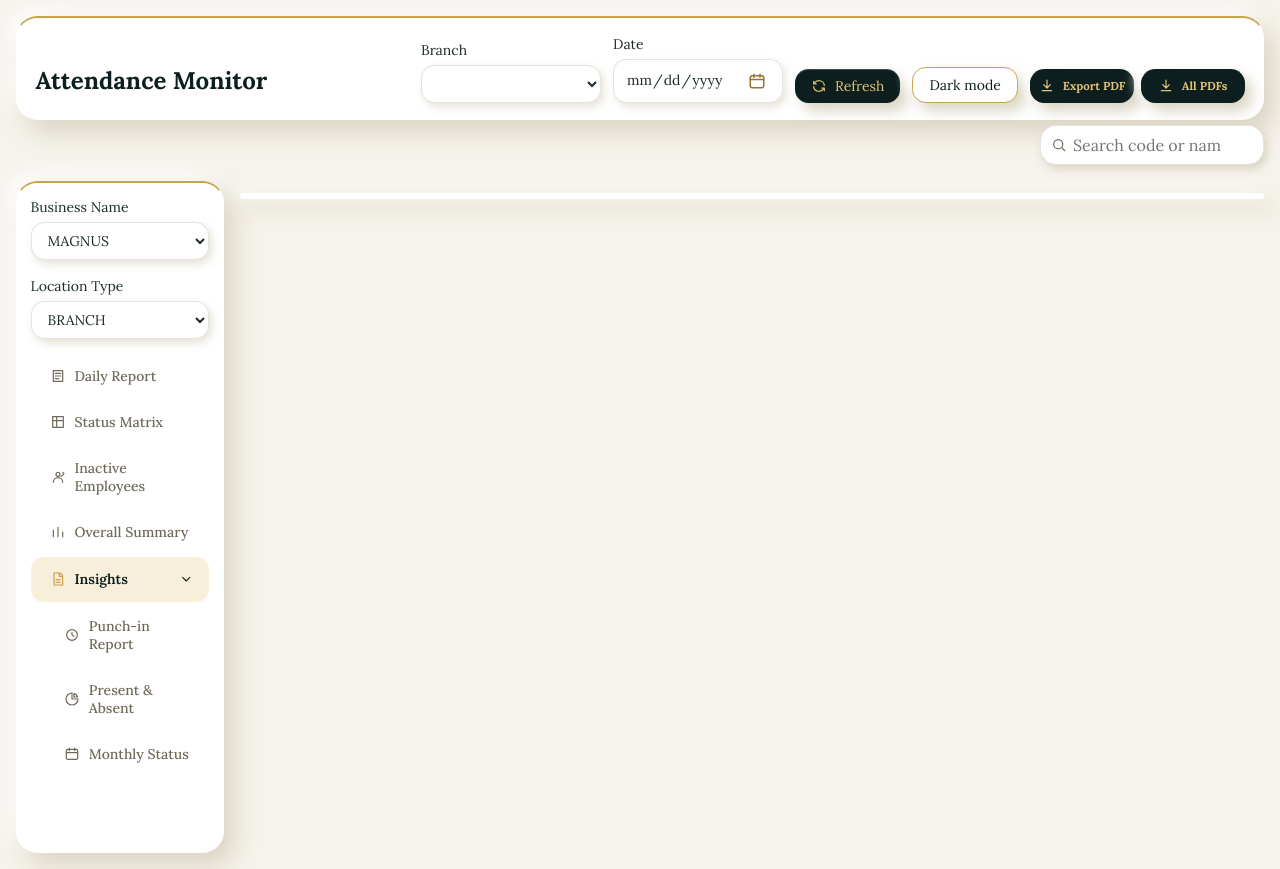
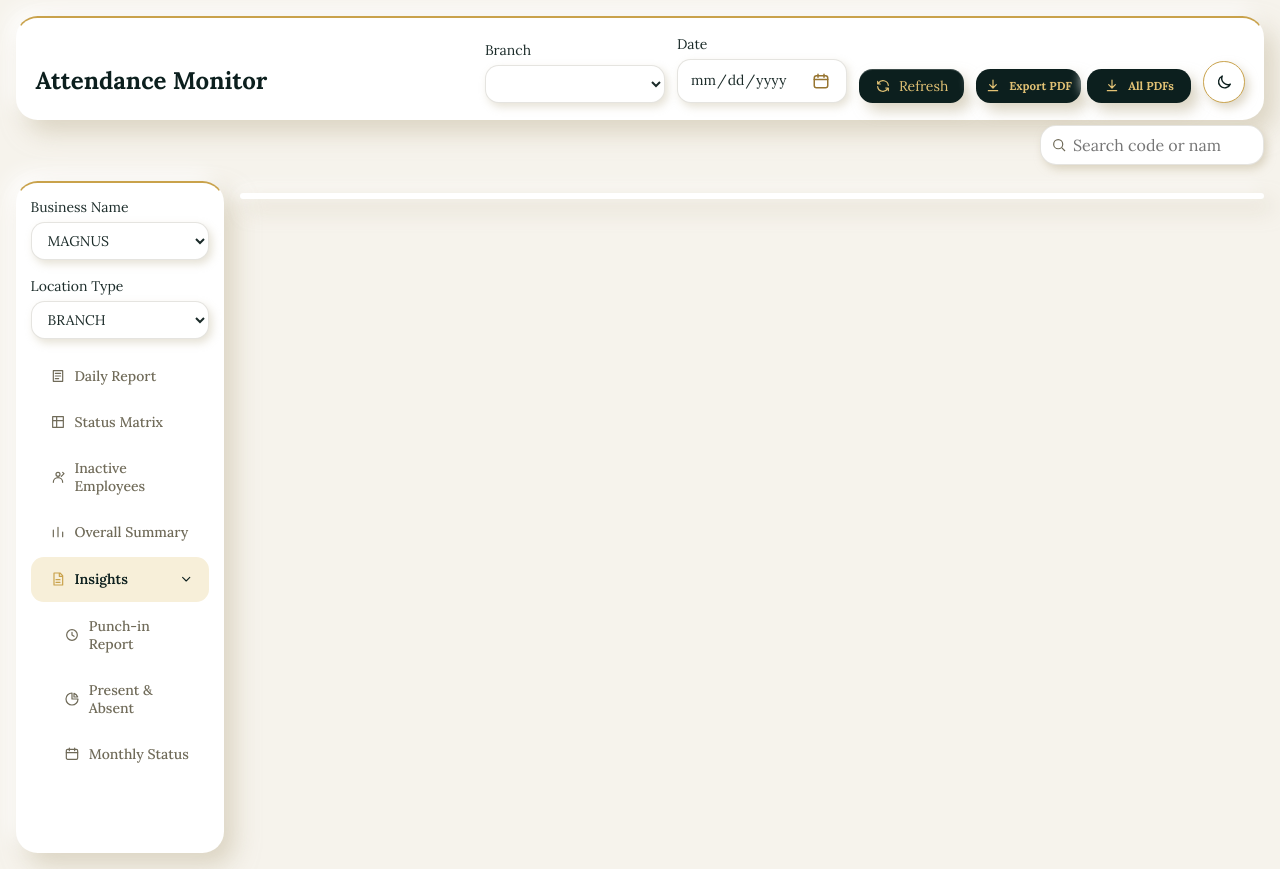
Before and after one commit to bananharappulan-beep/Attendance-Monitor, a Flask app: template templates/index.html in a window 1280 px wide. Run offline with Flask 3, Linux system fonts and the light colour scheme; the template is opened without the code that fills it, so the values that code supplies are empty; some libraries are stand-ins or nearby versions.

Commit message:
Remove Scroll Bar 5/10

```diff
--- a/static/css/style.css
+++ b/static/css/style.css
@@ -358,3 +358,18 @@ input[type="date"]::-webkit-datetime-edit-year-field:focus {
   .reports-group, .reports-options, .reports-options[hidden] { display: contents; }
   #reportsToggle { display: none; }
 }
+
+/* Theme toggle: compact pill (moon / sun + label) */
+.theme-toggle { display: inline-flex; align-items: center; justify-content: center; width: 2.6rem; height: 2.6rem; padding: 0; border-radius: 50%; border: 1px solid var(--gold); background: var(--surface); color: var(--dark); font: inherit; font-weight: 600; cursor: pointer; box-shadow: 4px 5px 10px var(--shadow-dark), -3px -3px 8px var(--shadow-light); }
+.theme-toggle:hover { background: var(--gold-soft, #f7efd9); }
+.theme-toggle:focus-visible { outline: 2px solid var(--gold); outline-offset: 2px; }
+.theme-toggle .ui-icon { width: 1.15rem; height: 1.15rem; }
+[data-theme="dark"] .theme-toggle { color: var(--gold); }
+
+/* Status Matrix table uses the full available width (it scrolls inside .matrix-wrap when wider) */
+.matrix-table { width: 100%; }
+
+/* Hide only the main page scrollbar. The page still scrolls with wheel / keys / touch;
+   tables keep their own scrollbars. */
+html { scrollbar-width: none; -ms-overflow-style: none; }
+html::-webkit-scrollbar { display: none; }
--- a/static/js/app.js
+++ b/static/js/app.js
@@ -10,9 +10,12 @@ document.documentElement.dataset.theme = savedTheme === 'dark' ? 'dark' : 'light
 if (themeToggle) {
   const updateThemeToggle = () => {
     const isDark = document.documentElement.dataset.theme === 'dark';
-    themeToggle.textContent = isDark ? 'Light mode' : 'Dark mode';
+    themeToggle.innerHTML = isDark
+      ? '<svg class="ui-icon" viewBox="0 0 24 24" aria-hidden="true"><circle cx="12" cy="12" r="4"/><path d="M12 2v2M12 20v2M4.9 4.9l1.4 1.4M17.7 17.7l1.4 1.4M2 12h2M20 12h2M4.9 19.1l1.4-1.4M17.7 6.3l1.4-1.4"/></svg>'
+      : '<svg class="ui-icon" viewBox="0 0 24 24" aria-hidden="true"><path d="M20 14.5A8 8 0 0 1 9.5 4a8 8 0 1 0 10.5 10.5z"/></svg>';
     themeToggle.setAttribute('aria-pressed', String(isDark));
     themeToggle.title = `Switch to ${isDark ? 'light' : 'dark'} mode`;
+    themeToggle.setAttribute('aria-label', themeToggle.title);
   };
   updateThemeToggle();
   themeToggle.addEventListener('click', () => {
@@ -484,8 +487,8 @@ function showDeveloperSyncPanel(action) {
   document.querySelectorAll('.sync-action').forEach(button =>
     button.classList.toggle('active', button.id === (action === 'archive' ? 'syncArchive' : 'syncFetchData'))
   );
-  ['exportPdf', 'exportAll', 'exportMatrixPdf', 'exportInactivePdf', 'exportSummaryPdf']
-    .forEach(id => $(id).classList.add('hidden'));
+  ['exportPdf', 'exportAll', 'exportMatrixPdf', 'exportInactivePdf', 'exportSummaryPdf', 'exportMonthlyPdf']
+    .forEach(id => $(id)?.classList.add('hidden'));
   $('syncTitle').textContent = action === 'archive' ? 'Archive Attendance' : 'Fetch Attendance Data';
   $('syncLog').textContent = '';
   $('syncStatus').className = 'sync-status';
@@ -579,6 +582,7 @@ function showTab(tab) {
   $('exportMatrixPdf').classList.toggle('hidden', tab !== 'matrix');
   $('exportInactivePdf').classList.toggle('hidden', tab !== 'inactive');
   $('exportSummaryPdf').classList.toggle('hidden', tab !== 'summary');
+  $('exportMonthlyPdf')?.classList.toggle('hidden', tab !== 'monthly');
   refreshActiveView();
   filterVisibleRows();
 }
--- a/static/js/monthly.js
+++ b/static/js/monthly.js
@@ -14,6 +14,7 @@
   let model = null;                          // { monthLabel, scope, rows:[...] }
   let sort = { key: 'name', dir: 1 };
   let loadToken = 0;
+  let shownRows = [];                        // rows as currently displayed (search + sort applied)
 
   const COLUMNS = [
     { key: 'sl', label: 'SL NO', nosort: true },
@@ -109,6 +110,7 @@
     if (!model) return;
     const q = String($id('employeeSearch')?.value || '').trim().toLowerCase();
     const shown = sorted(model.rows.filter(r => !q || `${r.code} ${r.name}`.toLowerCase().includes(q)));
+    shownRows = shown;
     const sum = shown.reduce((t, r) => { t.P += r.P; t.H += r.H; t.A += r.A; return t; }, { P: 0, H: 0, A: 0 });
     const total = sum.P + sum.H + sum.A;
 
@@ -160,7 +162,39 @@
     }
   }
 
+  // ---------- PDF ----------
+  async function exportMonthlyPdf() {
+    if (!model || !shownRows.length) return setMsg('No data to export for this view.', true);
+    if (!(await pdfReady())) return;
+    const { jsPDF } = window.jspdf;
+    const doc = new jsPDF({ unit: 'pt', format: 'a4', orientation: 'landscape' });
+    await registerLoraFont(doc);
+    const w = doc.internal.pageSize.getWidth();
+    const sum = shownRows.reduce((t, r) => { t.P += r.P; t.H += r.H; t.A += r.A; return t; }, { P: 0, H: 0, A: 0 });
+    doc.setFont('Lora', 'bold'); doc.setFontSize(16);
+    doc.text(`Monthly Status Report - ${model.monthLabel}`, w / 2, 38, { align: 'center' });
+    doc.setFont('Lora', 'normal'); doc.setFontSize(10); doc.setTextColor(100);
+    doc.text(`${model.scope}   |   Employees: ${shownRows.length}   Present: ${sum.P}   Half-day: ${sum.H}   Absent: ${sum.A}`, w / 2, 56, { align: 'center' });
+    const colors = { 4: [[220, 252, 231], [22, 101, 52]], 5: [[254, 243, 199], [146, 64, 14]], 6: [[254, 226, 226], [153, 27, 27]] };
+    doc.autoTable({
+      startY: 68,
+      head: [['SL NO', 'EMP CODE', 'EMP NAME', 'BRANCH', 'PRESENT', 'HALF DAY', 'ABSENT', 'TOTAL DAYS', 'PRESENT %']],
+      body: shownRows.map((r, i) => [i + 1, r.code, r.name, r.branch, r.P, r.H, r.A, r.total, `${r.pct}%`]),
+      styles: { font: 'Lora', fontSize: 8.5, cellPadding: 4, halign: 'center' },
+      headStyles: { fillColor: [217, 217, 217], textColor: [0, 0, 0], font: 'Lora', fontStyle: 'bold', halign: 'center' },
+      didParseCell: h => {
+        if (h.section !== 'body') return;
+        if (h.column.index === 2 || h.column.index === 3) h.cell.styles.halign = 'left';
+        const c = colors[h.column.index];
+        if (c) { h.cell.styles.fillColor = c[0]; h.cell.styles.textColor = c[1]; h.cell.styles.fontStyle = 'bold'; }
+      }
+    });
+    doc.save(`monthly-status-${model.ym}.pdf`);
+    setMsg(`Exported monthly-status-${model.ym}.pdf`);
+  }
+
   document.addEventListener('DOMContentLoaded', () => {
+    $id('exportMonthlyPdf')?.addEventListener('click', exportMonthlyPdf);
     const head = $id('monthlyHead');
     const apply = th => {
       const key = th && th.dataset.sort;
--- a/templates/index.html
+++ b/templates/index.html
@@ -4,7 +4,7 @@
   <meta charset="utf-8">
   <meta name="viewport" content="width=device-width, initial-scale=1">
   <title>Attendance Monitor</title>
-  <link rel="stylesheet" href="{{ url_for('static', filename='css/style.css', v='10') }}">
+  <link rel="stylesheet" href="{{ url_for('static', filename='css/style.css', v='13') }}">
   <link rel="stylesheet" href="{{ url_for('static', filename='css/auth.css', v='4') }}">
   <link rel="stylesheet" href="{{ url_for('static', filename='css/punchin.css', v='5') }}">
 </head>
@@ -35,14 +35,15 @@
         <input id="date" type="date">
       </label>
       <button id="refresh" class="btn"><svg class="ui-icon" viewBox="0 0 24 24" aria-hidden="true"><path d="M20 11a8 8 0 0 0-14.9-3M4 5v4h4M4 13a8 8 0 0 0 14.9 3M20 19v-4h-4"/></svg>Refresh</button>
-      <button id="themeToggle" class="btn btn-secondary" type="button" aria-pressed="false">Dark mode</button>
         <div id="exportActions" class="top-export-actions">
           <button id="exportPdf" class="btn-export" title="Export this branch's Daily Report as PDF"><svg class="ui-icon" viewBox="0 0 24 24" aria-hidden="true"><path d="M12 3v12M7 10l5 5 5-5M5 19h14"/></svg>Export PDF</button>
           <button id="exportAll" class="btn-export" title="Download one PDF per branch"><svg class="ui-icon" viewBox="0 0 24 24" aria-hidden="true"><path d="M12 3v12M7 10l5 5 5-5M5 19h14"/></svg>All PDFs</button>
           <button id="exportMatrixPdf" class="btn-export hidden" title="Export the Status Matrix as PDF"><svg class="ui-icon" viewBox="0 0 24 24" aria-hidden="true"><path d="M12 3v12M7 10l5 5 5-5M5 19h14"/></svg>Matrix PDF</button>
           <button id="exportInactivePdf" class="btn-export hidden" title="Export Inactive Employees as PDF"><svg class="ui-icon" viewBox="0 0 24 24" aria-hidden="true"><path d="M12 3v12M7 10l5 5 5-5M5 19h14"/></svg>Inactive PDF</button>
           <button id="exportSummaryPdf" class="btn-export hidden" title="Export the Overall Summary as PDF"><svg class="ui-icon" viewBox="0 0 24 24" aria-hidden="true"><path d="M12 3v12M7 10l5 5 5-5M5 19h14"/></svg>Summary PDF</button>
+          <button id="exportMonthlyPdf" class="btn-export hidden" title="Download the Monthly Status report as PDF"><svg class="ui-icon" viewBox="0 0 24 24" aria-hidden="true"><path d="M12 3v12M7 10l5 5 5-5M5 19h14"/></svg>Monthly PDF</button>
         </div>
+      <button id="themeToggle" class="theme-toggle" type="button" aria-pressed="false"></button>
     </div>
   </header>
 
@@ -206,8 +207,8 @@
 <script src="https://cdnjs.cloudflare.com/ajax/libs/jspdf-autotable/3.8.2/jspdf.plugin.autotable.min.js"></script>
 <script src="https://cdnjs.cloudflare.com/ajax/libs/highcharts/11.4.8/highcharts.js"></script>
 <script src="{{ url_for('static', filename='js/auth-ui.js', v='7') }}"></script>
-<script src="{{ url_for('static', filename='js/app.js', v='22') }}"></script>
+<script src="{{ url_for('static', filename='js/app.js', v='25') }}"></script>
 <script src="{{ url_for('static', filename='js/punchin.js', v='10') }}"></script>
-<script src="{{ url_for('static', filename='js/monthly.js', v='1') }}"></script>
+<script src="{{ url_for('static', filename='js/monthly.js', v='2') }}"></script>
 </body>
 </html>
```
